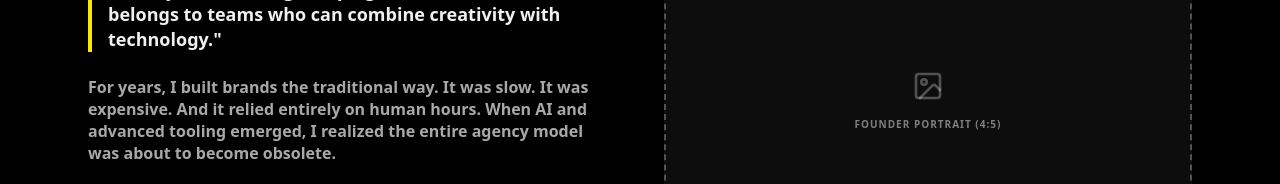
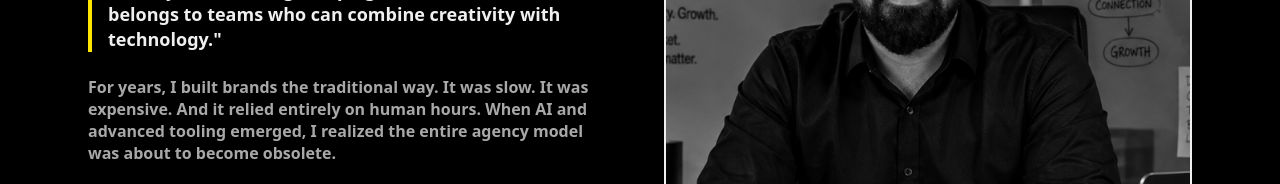
Before and after one commit to tonyjvelloor/brand-maniacs, a Next.js app: page /about in a window 1280 px wide. Shown: the part 400-584 px from the top of the page. Built offline with nearby package versions, Linux system fonts and the light colour scheme; no server answers.

Commit message:
feat: Replace placeholders with actual Founder portraits

```diff
--- a/src/app/about/page.tsx
+++ b/src/app/about/page.tsx
@@ -1,7 +1,7 @@
 import type { Metadata } from "next";
 import { CALENDLY_URL } from "@/lib/config";
 import Link from "next/link";
-import { Image as ImageIcon } from "lucide-react";
+
 
 export const metadata: Metadata = {
     title: "Tony Joseph — Founder, The Brand Maniacs | AI Marketing Studio, Pune",
@@ -80,13 +80,14 @@ export default function AboutPage() {
 
                         {/* Photo & Quote card */}
                         <div className="flex flex-col gap-6 relative">
-                            {/* Photo Placeholder */}
-                            <div className="w-full aspect-[4/5] bg-foreground/5 border-2 border-dashed border-foreground/30 flex items-center justify-center relative overflow-hidden group">
-                                <div className="absolute inset-0 bg-accent-yellow/10 opacity-0 group-hover:opacity-100 transition-opacity duration-500"></div>
-                                <div className="text-center relative z-10">
-                                    <ImageIcon className="w-8 h-8 text-foreground/30 mx-auto mb-2" />
-                                    <span className="text-[10px] font-black uppercase tracking-widest text-foreground/50">Founder Portrait (4:5)</span>
-                                </div>
+                            {/* Founder Photo */}
+                            <div className="w-full aspect-[4/5] bg-foreground/5 border-2 border-foreground relative overflow-hidden group">
+                                {/* eslint-disable-next-line @next/next/no-img-element */}
+                                <img
+                                    src="/images/tony-joseph.jpg"
+                                    alt="Tony Joseph, Founder of The Brand Maniacs"
+                                    className="object-cover w-full h-full grayscale group-hover:grayscale-0 transition-all duration-500"
+                                />
                             </div>
 
                             {/* Quote Card (overlapping) */}
--- a/src/components/sections/MeetTheManiacs.tsx
+++ b/src/components/sections/MeetTheManiacs.tsx
@@ -63,7 +63,7 @@ export function MeetTheManiacs() {
                                     <div className="w-24 h-24 rounded-full border-2 border-foreground overflow-hidden shrink-0 group">
                                         {/* eslint-disable-next-line @next/next/no-img-element */}
                                         <img
-                                            src="https://images.unsplash.com/photo-1556157382-97eda2d62296?w=200&q=80"
+                                            src="/images/tony-joseph.jpg"
                                             alt="Tony Joseph"
                                             width={200}
                                             height={200}
```
Also changed, not shown: public/images/tony-joseph.jpg (added).
